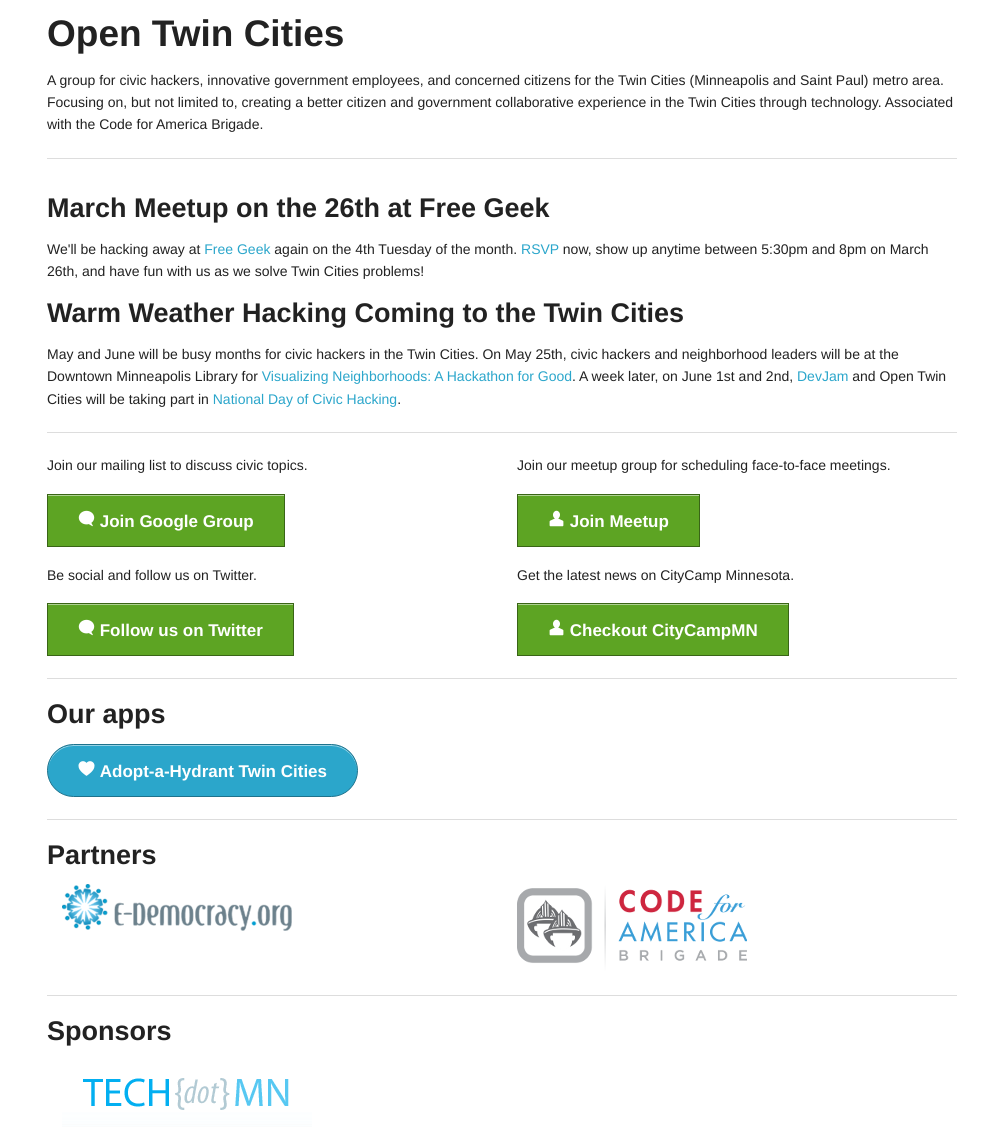
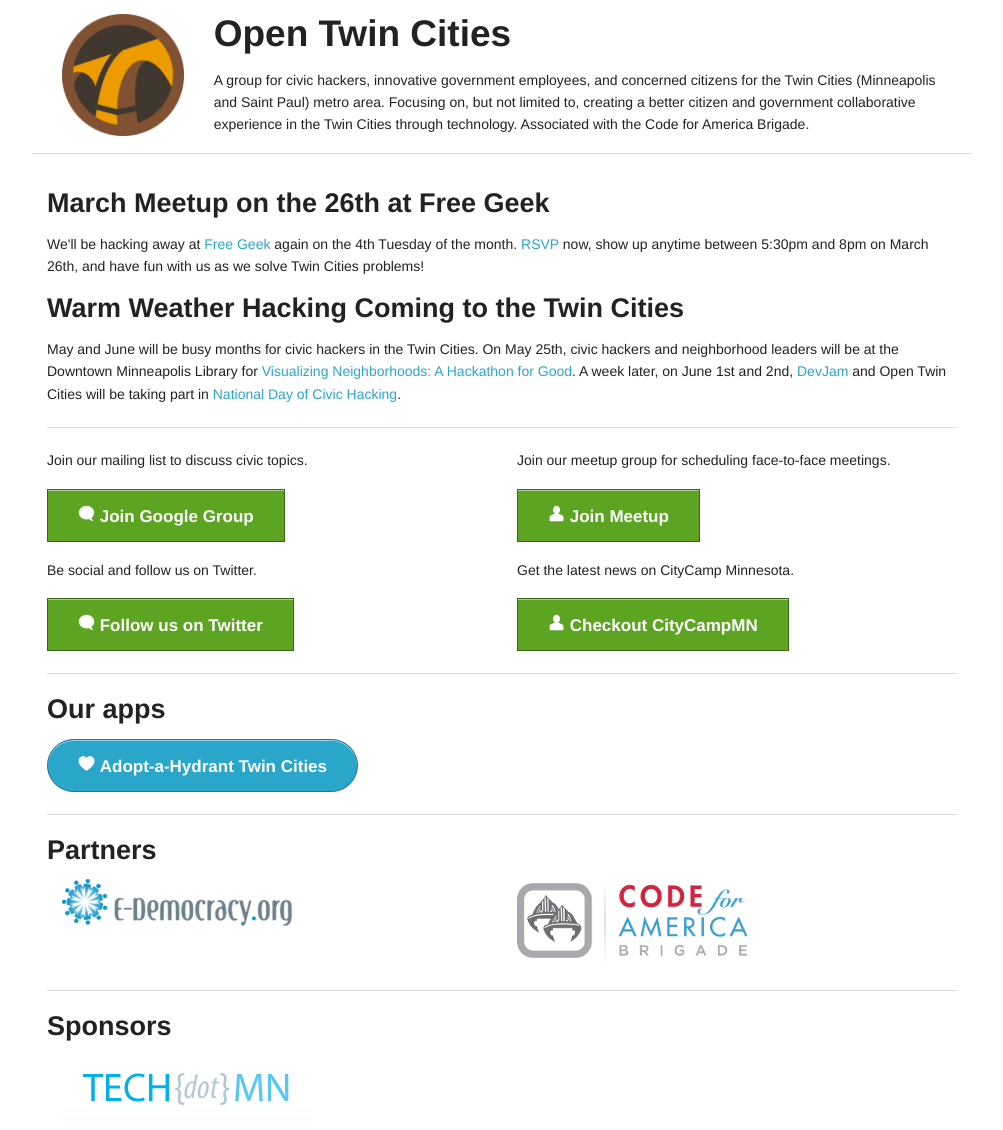
Before and after one commit to OpenTwinCities/opentwincities.github.com, a Jekyll site: the page built from index.html, in a window 1280 px wide. Shown: the whole page, without its empty margins (138-1141 px from the left). Built offline with Jekyll 4.4.1, drawn with Linux system fonts in a browser that asks for light colours; nearby versions of some CDN libraries.

Commit message:
Adding in logo.

```diff
--- a/css/site.css
+++ b/css/site.css
@@ -14,3 +14,12 @@
 [class*="general foundicon-"]:before {
   font-family: "GeneralFoundicons";
 }
+
+
+/**
+ * Logo
+ */
+.logo {
+  margin-top: 1em;
+  max-width: 100%;
+}
--- a/index.html
+++ b/index.html
@@ -5,12 +5,18 @@
 
   <div class="row">
     <div class="twelve columns">
-      <h2>Open Twin Cities</h2>
+      <div class="two columns">
+        <img class="logo" src="/images/otc-o512.png"></a>
+      </div>
 
-      <p>A group for civic hackers, innovative government employees, and concerned citizens for the Twin Cities (Minneapolis and Saint Paul) metro area.  Focusing on, but not limited to, creating a better citizen and government collaborative experience in the Twin Cities through technology.  Associated with the Code for America Brigade.</p>
+      <div class="ten columns">
+        <h2>Open Twin Cities</h2>
 
-      <hr />
+        <p>A group for civic hackers, innovative government employees, and concerned citizens for the Twin Cities (Minneapolis and Saint Paul) metro area.  Focusing on, but not limited to, creating a better citizen and government collaborative experience in the Twin Cities through technology.  Associated with the Code for America Brigade.</p>
+      </div>
     </div>
+
+    <hr />
   </div>
 
   <div class="row">
```
